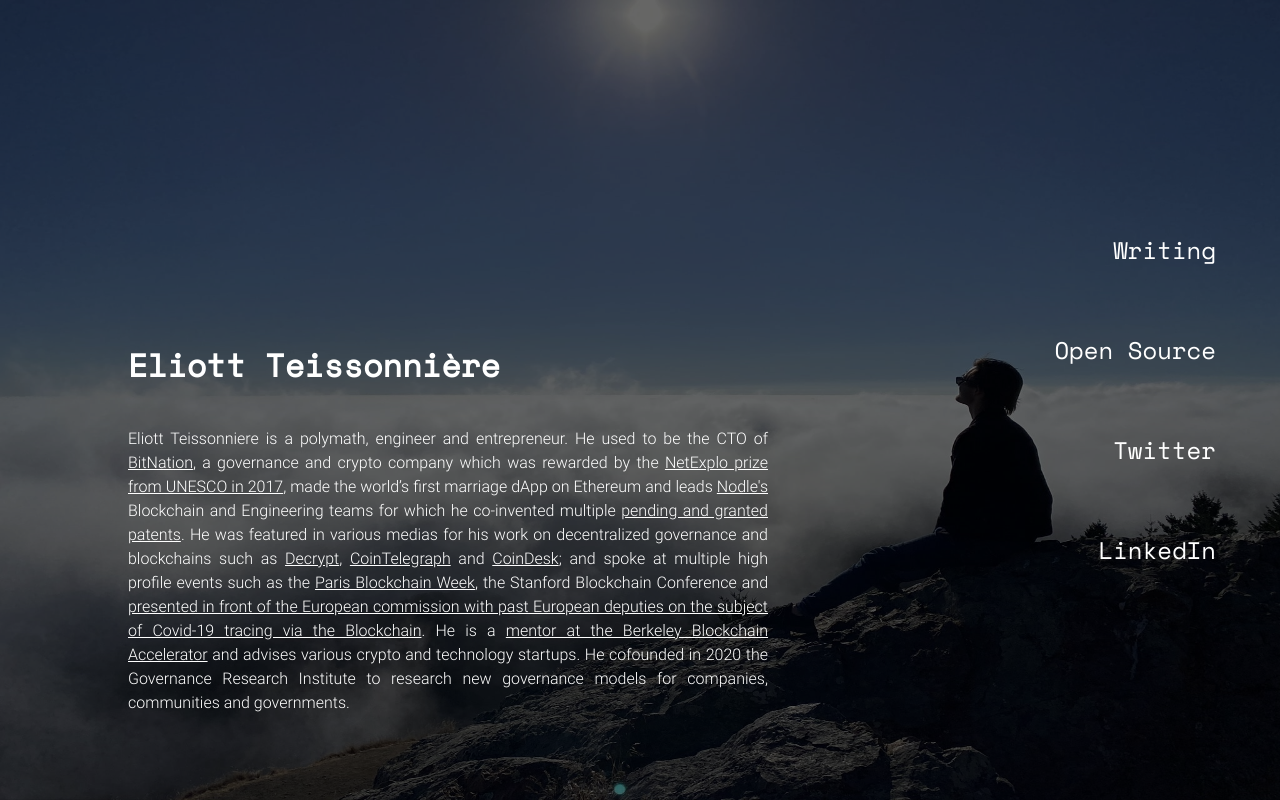
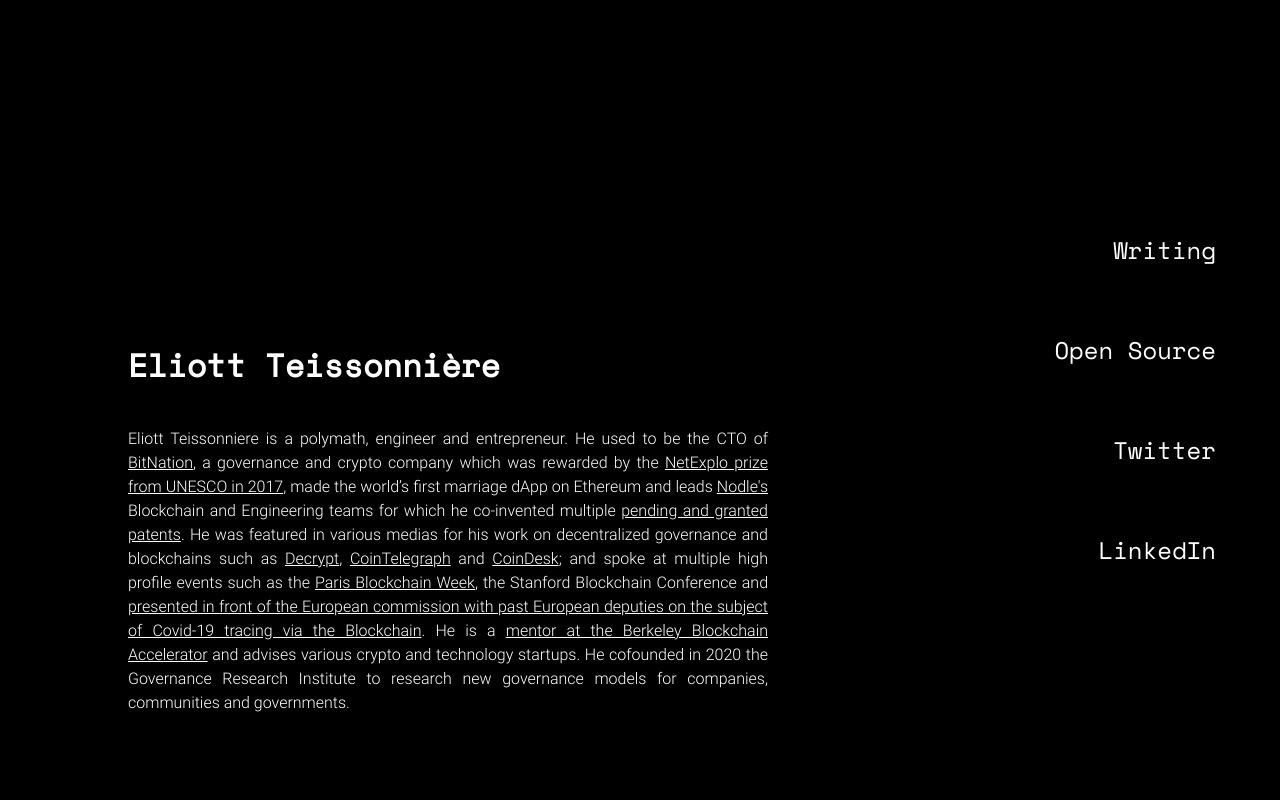
Before and after one commit to ETeissonniere/eliottteissonniere.com, a Next.js app: page / in a window 1280 px wide. Built offline with nearby package versions, Linux system fonts and the light colour scheme.

Commit message:
no next image

```diff
--- a/css/index.module.css
+++ b/css/index.module.css
@@ -3,6 +3,7 @@
   height: 100vh;
   width: 100vw;
   z-index: -1;
+  background-image: "url(../images/background.jpg)";
 }
 
 .bgWrap::after {
@@ -25,11 +26,12 @@
   text-justify: auto;
 }
 
-.presentationContainer > a {
+.presentationContainer>a {
   text-decoration: underline;
 }
 
-@media (max-width: 700px), (max-height: 600px) {
+@media (max-width: 700px),
+(max-height: 600px) {
   .presentationContainer {
     padding: 5vh;
   }
--- a/pages/index.tsx
+++ b/pages/index.tsx
@@ -1,4 +1,3 @@
-import Image from 'next/image';
 import Link from 'next/link';
 import Layout from '../components/Layout';
 import { Header, Paragraph } from '../components/Text';
@@ -7,14 +6,7 @@
 
 const IndexPage = () => (
   <Layout>
-    <div className={styles.bgWrap}>
-      <Image
-        src="/images/background.jpg"
-        alt="background - mountains and clouds"
-        fill
-        loading="eager"
-      />
-    </div>
+    <div className={styles.bgWrap}></div>
     <Links
       links={[
         { name: 'Writing', link: 'https://eliottteissonniere.medium.com/' },
```
